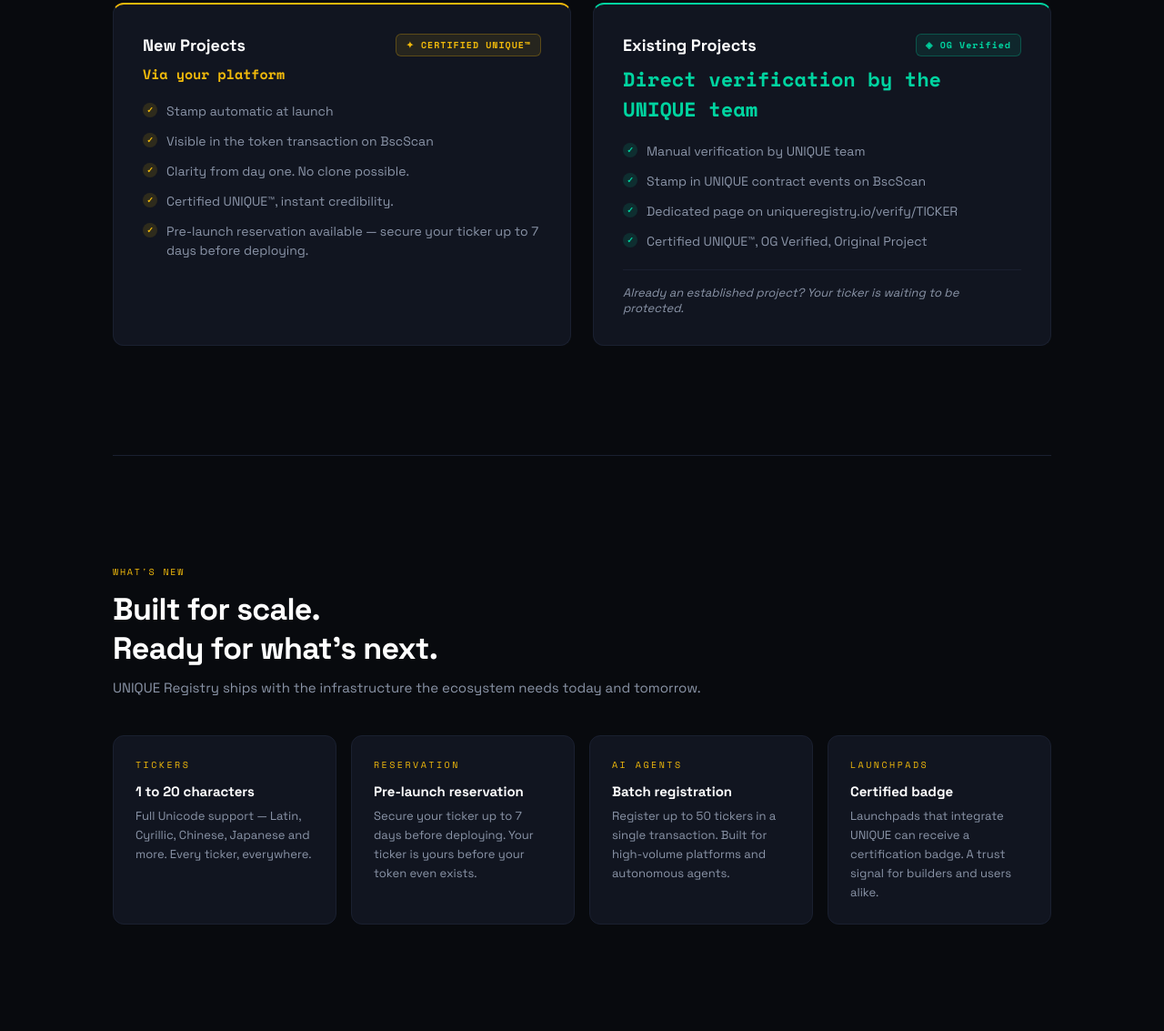
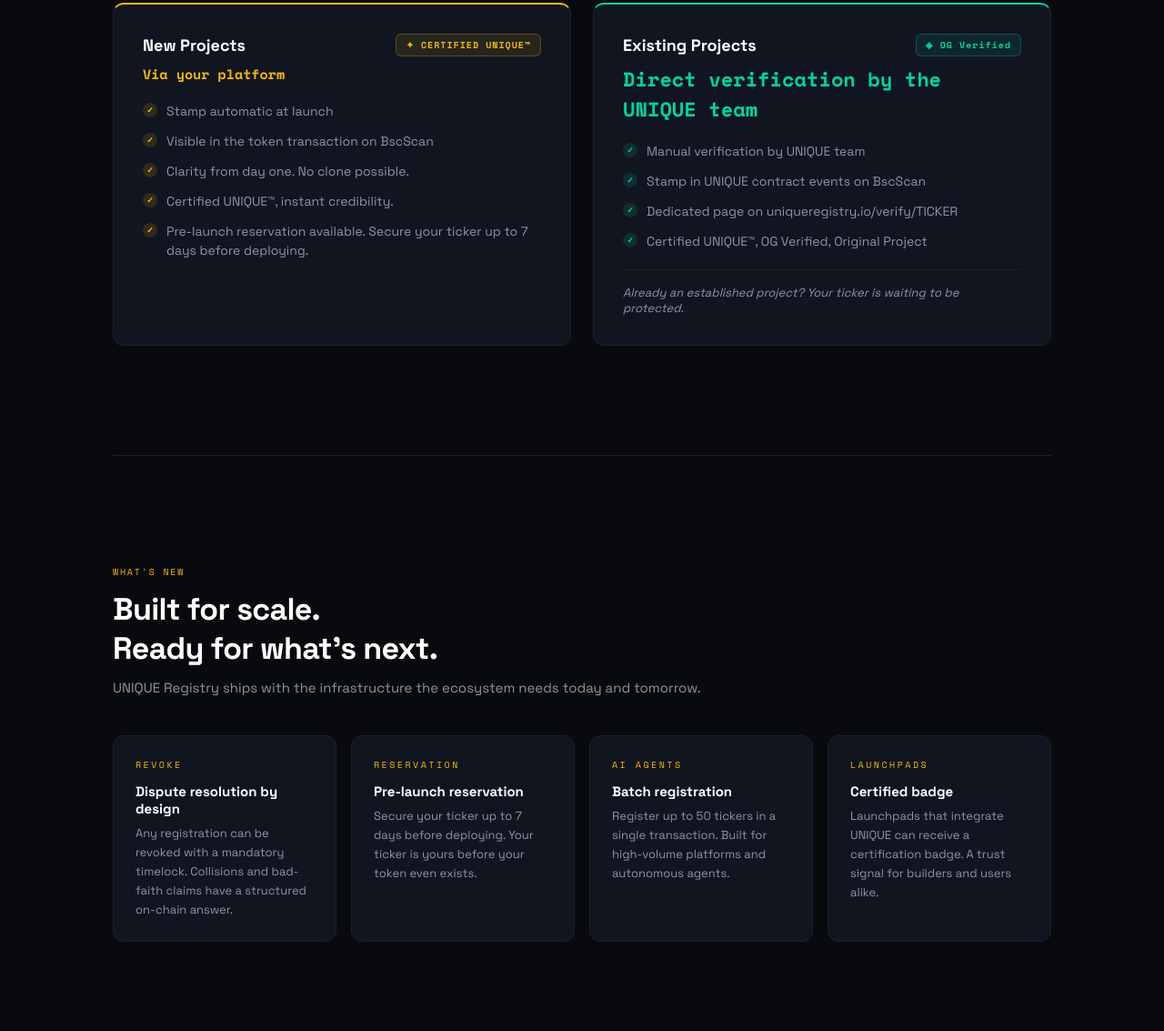
Before and after one commit to Spigg1115/uniqueregistry, a plain HTML site: page index.html in a window 1280 px wide. Shown: the part 3832-4965 px from the top of the page at 91% size. Drawn offline with nearby package versions, Linux system fonts and the light colour scheme.

Commit message:
Update index.html

```diff
--- a/index.html
+++ b/index.html
@@ -1000,7 +1000,7 @@
 <div class="creator-item"><span class="creator-check">✓</span>Visible in the token transaction on BscScan</div>
 <div class="creator-item"><span class="creator-check">✓</span>Clarity from day one. No clone possible.</div>
 <div class="creator-item"><span class="creator-check">✓</span>Certified UNIQUE™, instant credibility.</div>
-<div class="creator-item"><span class="creator-check">✓</span>Pre-launch reservation available — secure your ticker up to 7 days before deploying.</div>
+<div class="creator-item"><span class="creator-check">✓</span>Pre-launch reservation available. Secure your ticker up to 7 days before deploying.</div>
 </div>
 <div class="creator-card og-verified">
 <div class="creator-header">
@@ -1025,9 +1025,9 @@
 <div style="display:grid;grid-template-columns:repeat(auto-fit,minmax(240px,1fr));gap:16px;margin-top:40px;">
 
 <div class="card" style="padding:24px;">
-<div style="font-family:'Space Mono',monospace;font-size:10px;letter-spacing:0.25em;color:var(--gold);margin-bottom:12px;">TICKERS</div>
-<div style="font-size:15px;font-weight:700;margin-bottom:8px;">1 to 20 characters</div>
-<div style="font-size:13px;color:var(--mid);line-height:1.6;">Full Unicode support — Latin, Cyrillic, Chinese, Japanese and more. Every ticker, everywhere.</div>
+<div style="font-family:'Space Mono',monospace;font-size:10px;letter-spacing:0.25em;color:var(--gold);margin-bottom:12px;">REVOKE</div>
+<div style="font-size:15px;font-weight:700;margin-bottom:8px;">Dispute resolution by design</div>
+<div style="font-size:13px;color:var(--mid);line-height:1.6;">Any registration can be revoked with a mandatory timelock. Collisions and bad-faith claims have a structured on-chain answer.</div>
 </div>
 
 <div class="card" style="padding:24px;">
```
